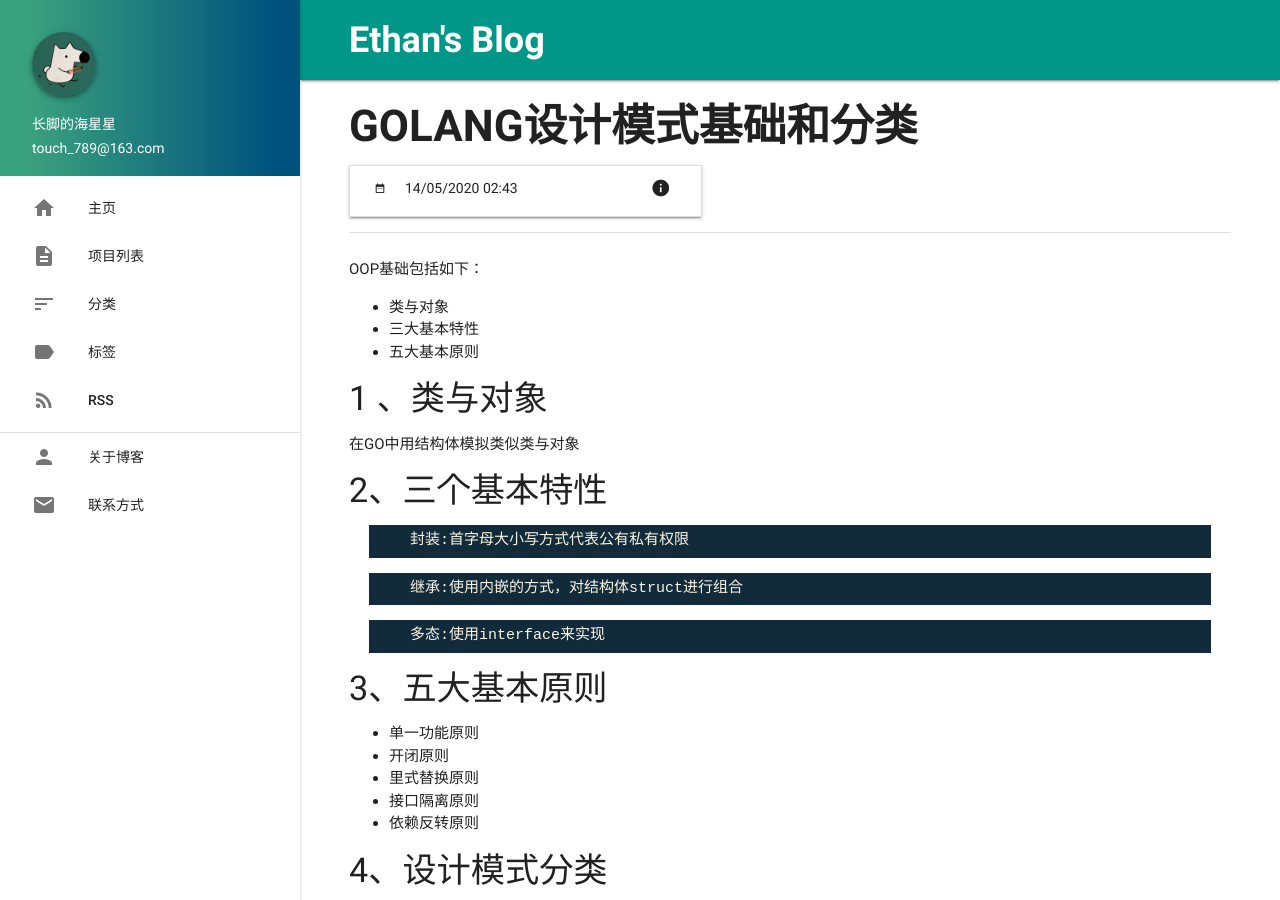
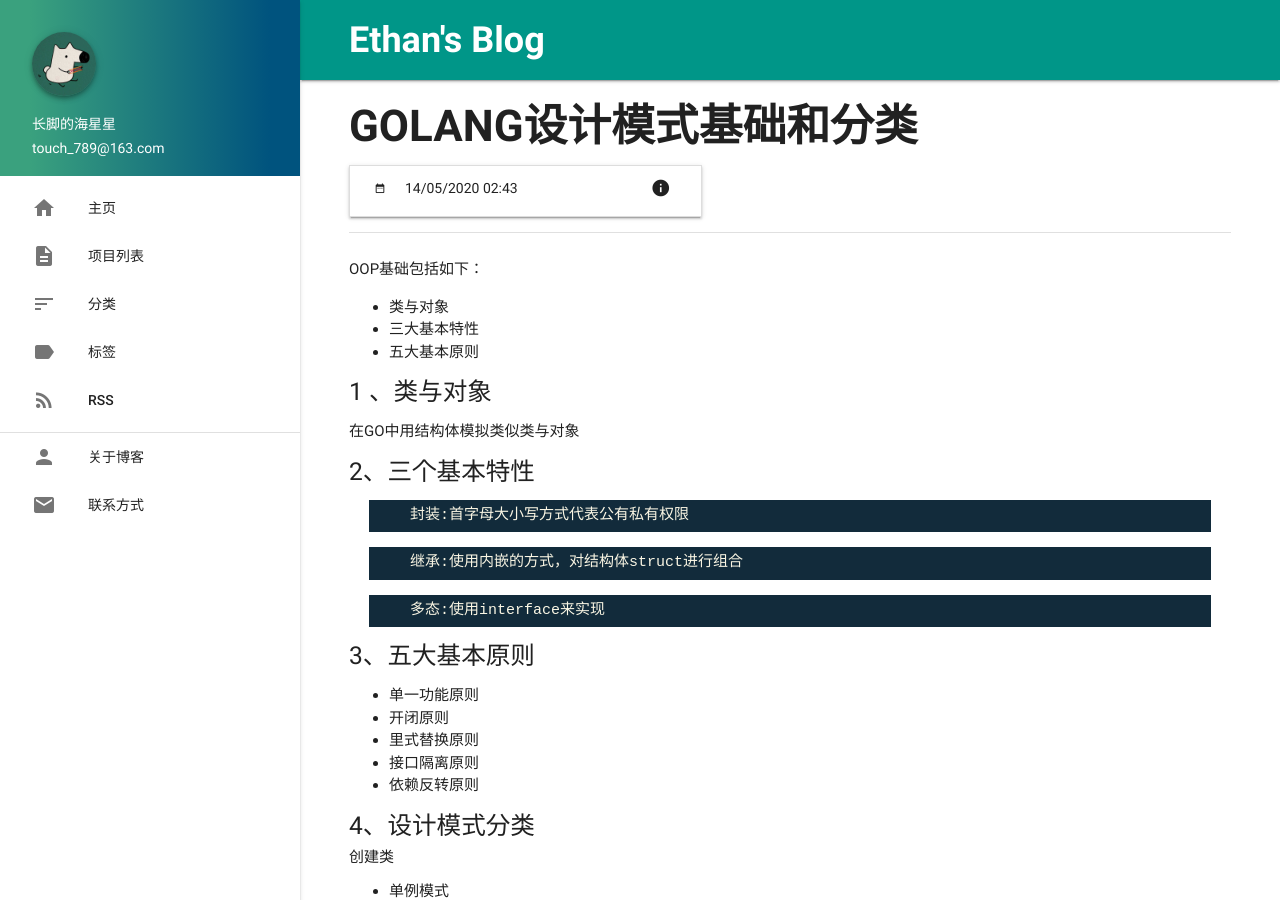
Before and after one commit to EthanChenLi/EthanChenLi.github.io, a Jekyll site: the page built from _posts/2020-5-14-go.md, in a window 1280 px wide and 900 px high. Built offline with Jekyll 4.4.1, drawn with Linux system fonts in a browser that asks for light colours; comment, search, counter and statistics services are not loaded.

Commit message:
no message

````diff
--- a/_posts/2020-5-14-go.md
+++ b/_posts/2020-5-14-go.md
@@ -11,10 +11,10 @@ OOP基础包括如下：
 * 三大基本特性
 * 五大基本原则
 
-#### 1 、类与对象
+##### 1 、类与对象
   在GO中用结构体模拟类似类与对象
 
-#### 2、三个基本特性
+##### 2、三个基本特性
 ```html
     封装:首字母大小写方式代表公有私有权限
 ```
@@ -24,15 +24,15 @@ OOP基础包括如下：
 ```html
     多态:使用interface来实现
 ```
-#### 3、五大基本原则
+##### 3、五大基本原则
 * 单一功能原则
 * 开闭原则
 * 里式替换原则
 * 接口隔离原则
 * 依赖反转原则
 
-#### 4、设计模式分类
-##### 创建类
+##### 4、设计模式分类
+###### 创建类
 * 单例模式
 * 简单模式
 * 工厂方法模式
@@ -41,7 +41,7 @@ OOP基础包括如下：
 * 创造者模式
 * 原则模式
 
-##### 结构性
+###### 结构性
 * 代理模式
 * 适配器模式
 * 装饰模式
@@ -50,7 +50,7 @@ OOP基础包括如下：
 * 享元模式
 * 外观模式
 
-##### 行为型
+###### 行为型
 * 观察者模式
 * 模板方法模式
 * 命令模式
````
Also changed, not shown: _posts/2019-10-23-mysql-lock.md (+1 -1 lines), _posts/2019-11-11-go.md (+1 -1 lines), _posts/2020-5-14-go-single.md (+1 -3 lines).
